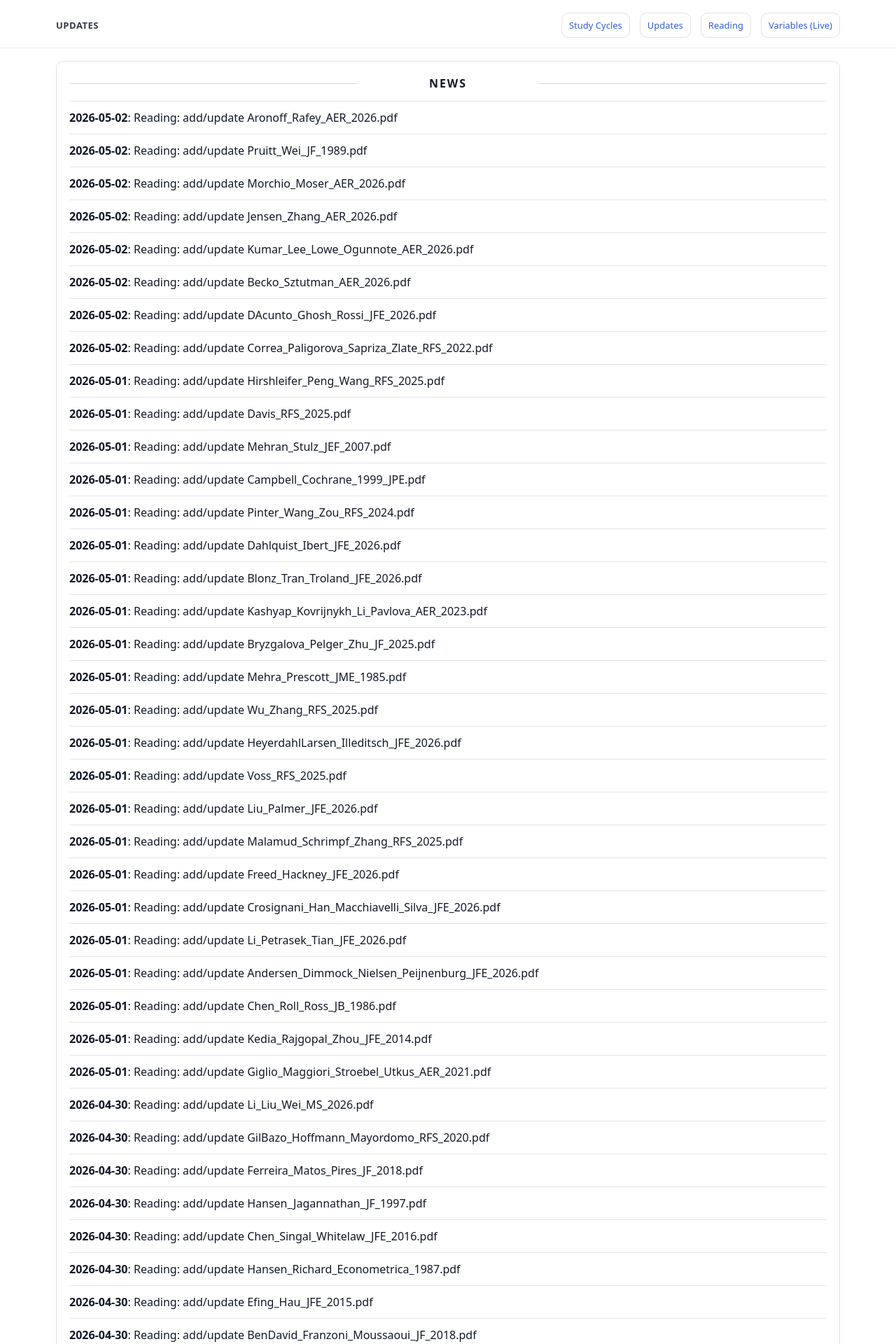
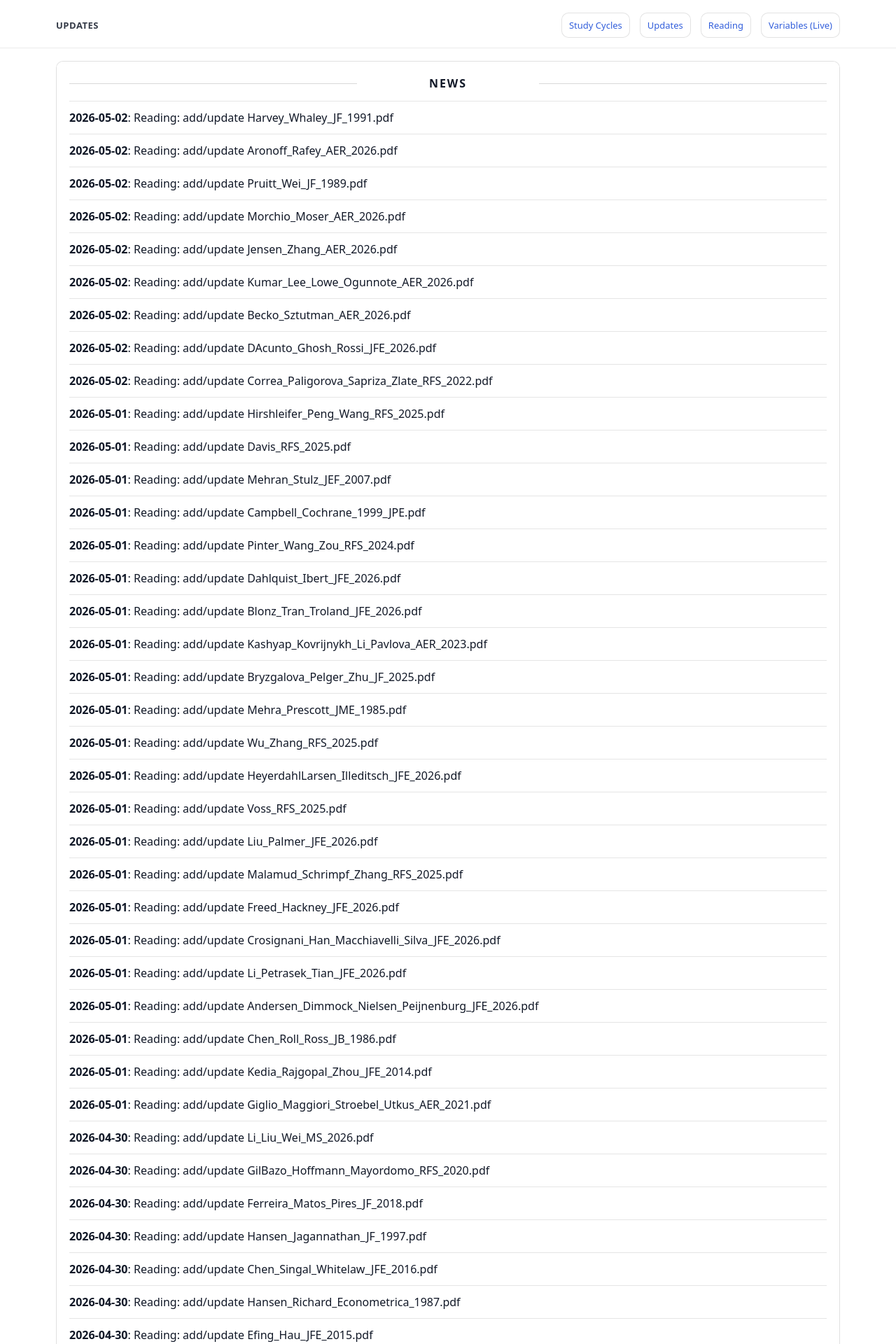
Before and after one commit to yaxinzn/study-archive, a Jekyll site: the page built from updates/index.md, in a window 1280 px wide. Shown: the top 1920 px of the page at 70% size. Built offline with Jekyll 4.4.1, drawn with Linux system fonts in a browser that asks for light colours; some of the changed text lies outside the part shown.

Commit message:
chore: update NEWS feed

```diff
--- a/_data/news.yml
+++ b/_data/news.yml
@@ -1,4 +1,7 @@
 # Auto-generated update history (sorted newest -> oldest). Do not edit manually.
+- ts: "1777714791"
+  date: "2026-05-02"
+  title: "Reading: add/update Harvey_Whaley_JF_1991.pdf"
 - ts: "1777714627"
   date: "2026-05-02"
   title: "Reading: add/update Aronoff_Rafey_AER_2026.pdf"
```
